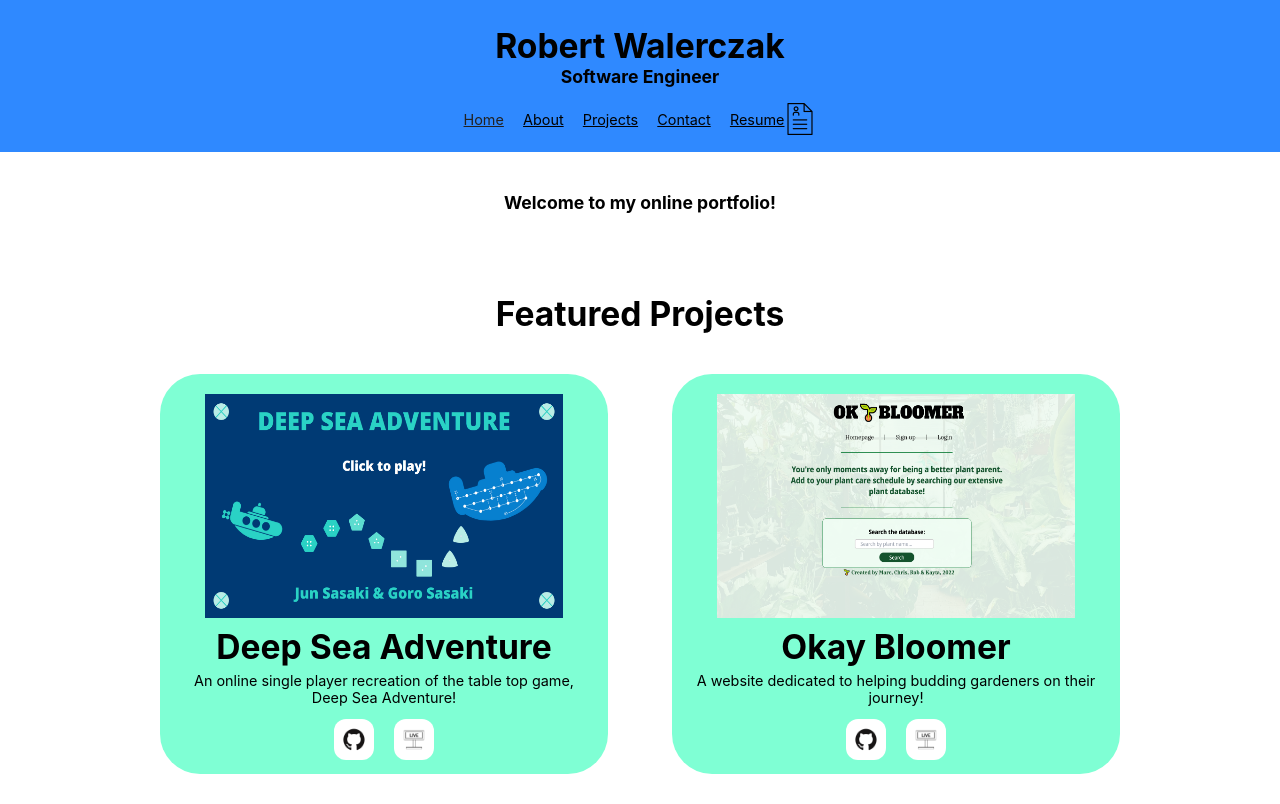
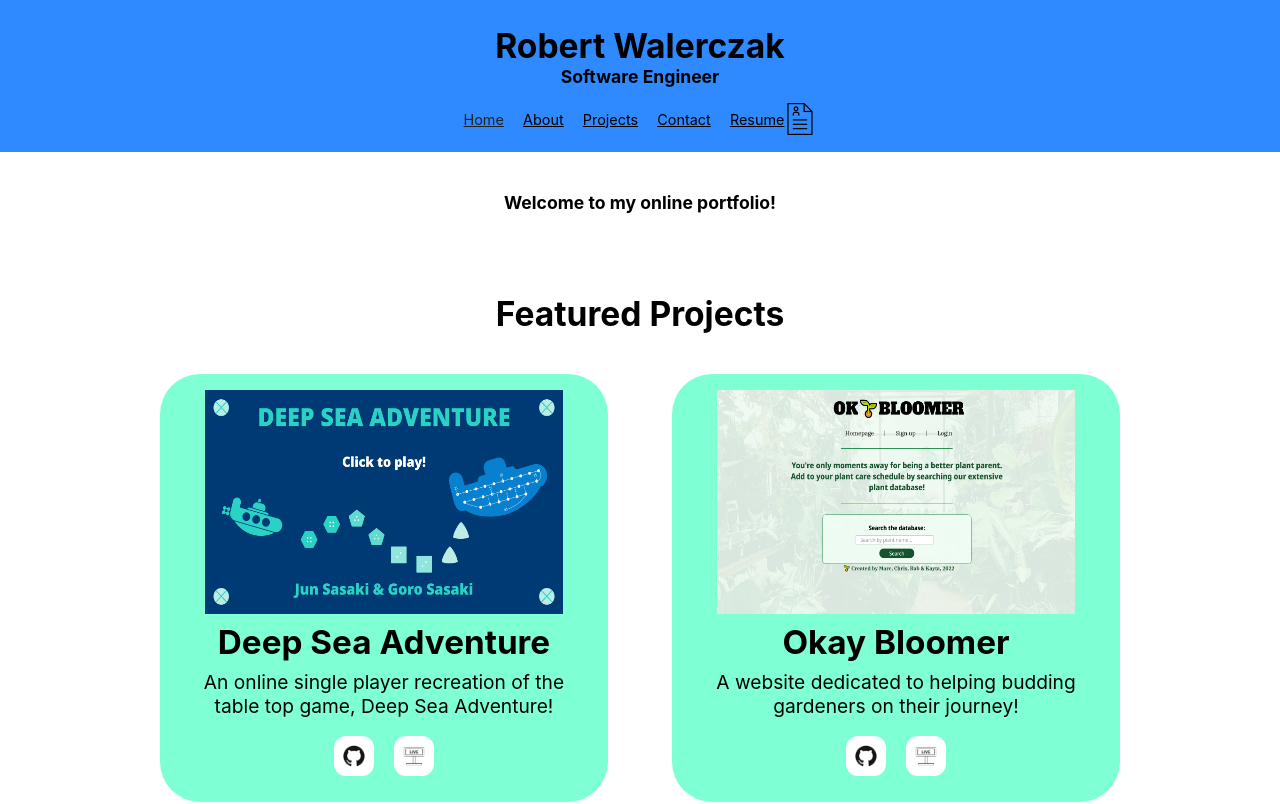
Before and after one commit to RobWal/portfolio, a React (Create React App) app: page / in a window 1280 px wide. Shown: the top 804 px of the page. Built offline with nearby package versions, Linux system fonts and the light colour scheme.

Commit message:
Tweak featured container dynamic sizing

```diff
--- a/src/components/atoms/FeaturedImage/FeaturedImage.css
+++ b/src/components/atoms/FeaturedImage/FeaturedImage.css
@@ -1,3 +1,7 @@
+.featured-image-link {
+  display: flex;
+}
+
 .featured-image {
     /* width: 40vw;
     height: 50vh; */
@@ -8,16 +12,16 @@
     /* min-height: 150px; */
     /* max-height: 50vh; */
     /* width: 90%; */
-    margin: 2vh 0 0 0;
+    /* margin: 2vh 0 0 0; */
     height: 28vh;
     width: 28vw;
 }
 
 
-@media screen and (max-width: 1200px) {
+/* @media screen and (max-width: 1200px) {
     .featured-image {
       background-color: lightblue;
       height: 28vw;
       width: 50vw;
     }
-}
+} */
--- a/src/components/molecules/FeaturedProjectContainer/FeaturedProjectContainer.css
+++ b/src/components/molecules/FeaturedProjectContainer/FeaturedProjectContainer.css
@@ -1,17 +1,23 @@
 .featured-project-container {
     margin: 5vh 2.5vw 2vh 2.5vw;
-    /* max-width: 40vw; */
+    padding: 2vh 0 2vh 0;
+    /* width: 35vw;
+    height: 50vh; */
     width: 35vw;
-    height: 50vh;
     display: flex;
     flex-direction: column;
     align-items: center;
-    justify-content: space-evenly;
+    gap: 1vh 1vw;
+    /* justify-content: space-evenly; */
+    /* flex-wrap: wrap; */
     background-color: aquamarine;
     border-radius: 5vmin;
-    /* border: black solid 5px; */
-    /* height: 50vh; */
-    /* max-height: 650px; */
+    position: relative;
+}
+
+.window-ratio {
+    /* margin-top: 75%;
+    position: absolute; */
 }
 
 .featured-social-links {
@@ -20,23 +26,27 @@
 
 .featured-project-container > h1 {
     margin: 0;
+    text-align: center;
+    width: 90%;
+    font-size: 2.6vw;
 }
 
 .featured-project-container > P {
     width: 90%;
+    font-size: 1.5vw;
 }
 
-@media screen and (max-width: 1200px) {
+/* @media screen and (max-width: 1200px) {
     .featured-project-container {
       margin: 5vh 10vw 2vh 10vw;
       width: 65vw;
     }
-}
-
+} */
+/*
 @media screen and (max-width: 500px) {
     .featured-project-container {
       margin: 5vh 10vw 2vh 10vw;
       width: 65vw;
       height: 35vh;
     }
-}
+} */
--- a/src/components/molecules/FeaturedProjectContainer/index.tsx
+++ b/src/components/molecules/FeaturedProjectContainer/index.tsx
@@ -21,6 +21,7 @@ const FeaturedProjectContainer = ({projectName, projectGithubLink, projectLiveLi
     return (
         <div className = 'featured-project-container'>
             {/* <H2 text={projectName}></H2> */}
+            {/* <div className="window-ratio"></div> */}
             <NavLink className="featured-nav-link" to={navLink}><FeaturedImage projectImage={projectImage} altProjectImageName={altProjectImageName}/></NavLink>
             <H1 text={projectName}></H1>
             <P1 text={projectDescription}></P1>
--- a/src/components/organisms/Featured/index.tsx
+++ b/src/components/organisms/Featured/index.tsx
@@ -10,7 +10,7 @@ const Featured = () => {
             <FeaturedProjectContainer projectName={'Okay Bloomer'} navLink={'/projects/okay-bloomer'} projectGithubLink={'https://github.com/RobWal/okay-bloomer'} projectLiveLink={"https://okay-bloomer.herokuapp.com/"} projectImage={'/images/featuredOkayBloomer.png'}
             projectDescription={'A website dedicated to helping budding gardeners on their journey!'} altProjectImageName="Okay Bloomer"></FeaturedProjectContainer>
             <FeaturedProjectContainer projectName={'Tic Tac Toe'} navLink={'/projects/tic-tac-toe'} projectGithubLink={'https://github.com/RobWal/TicTacToe'} projectLiveLink={"https://robwal.github.io/TicTacToe/"} projectImage={'/images/featuredTicTacToe.png'}
-            projectDescription={'A two player version of the classic!'} altProjectImageName="Tic Tac Toe"></FeaturedProjectContainer>
+            projectDescription={'An online two player version of the classic Tic Tac Toe!'} altProjectImageName="Tic Tac Toe"></FeaturedProjectContainer>
             <FeaturedProjectContainer projectName={'Jaunt'} navLink={'/projects/jaunt'} projectGithubLink={'https://github.com/RobWal/Jaunt-website'} projectLiveLink={"https://jaunt-website.herokuapp.com/home"} projectImage={'/images/featuredJaunt.png'}
             projectDescription={'A website for a TTRPG, with character creation and some game basics!'} altProjectImageName="Jaunt"></FeaturedProjectContainer>
         </div>
```
